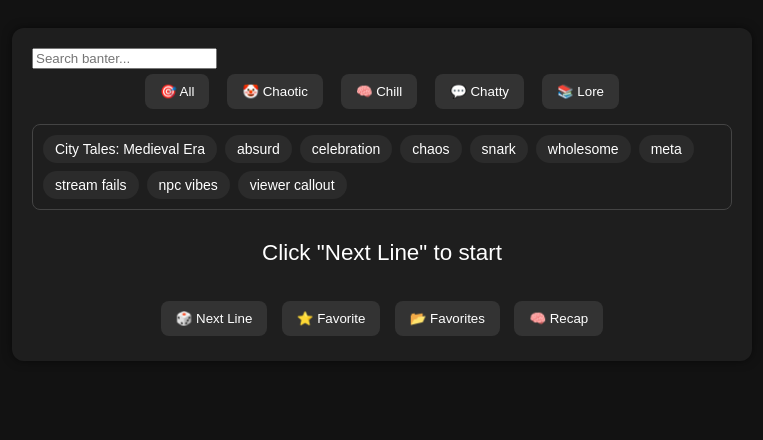
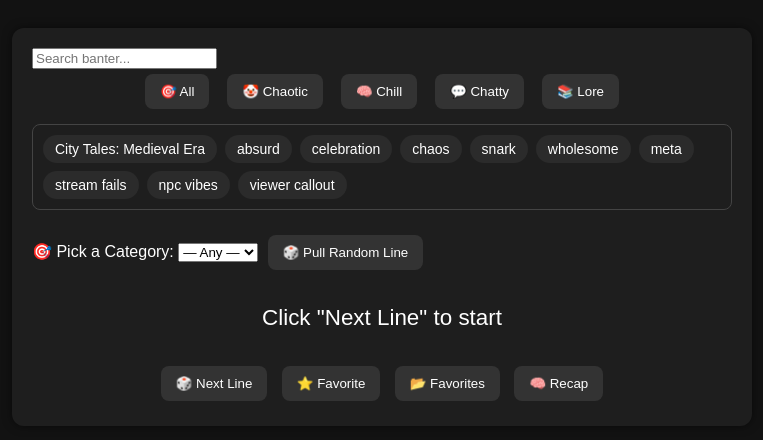
Before and after one commit to CTRLTry/banter-feeder, a plain HTML site: page public/index.html in a window 1280 px wide. Shown: the whole page, without its empty margins (258-1021 px from the left). Drawn offline with Linux system fonts and the light colour scheme.

Commit message:
Update index.html

```diff
--- a/public/index.html
+++ b/public/index.html
@@ -108,6 +108,11 @@
   <span class="tag">viewer callout</span>
   <!-- Add as many as needed -->
 </div>
+<label for="categoryPicker">🎯 Pick a Category:</label>
+<select id="categoryPicker">
+  <option value="">— Any —</option>
+</select>
+<button onclick="getRandomFromCategory()">🎲 Pull Random Line</button>
 
     <div id="banterDisplay" class="banter-line">Click "Next Line" to start</div>
     <div style="text-align:center">
@@ -146,6 +151,40 @@ const moodPresets = {
 function setMood(mood) {
   currentMoodTags = moodPresets[mood] || [];
   refreshFilteredLines();
+}
+
+function populateCategoryPicker() {
+  const catSet = new Set();
+  banterLines.forEach(b => {
+    if (b.category) catSet.add(b.category);
+  });
+
+function getRandomFromCategory() {
+  const selected = document.getElementById("categoryPicker").value;
+  const pool = banterLines.filter(b => {
+    return (!used.has(b.text)) && (!selected || b.category === selected);
+  });
+
+  if (pool.length === 0) {
+    alert("No more unused lines in this category!");
+    return;
+  }
+
+  const pick = pool[Math.floor(Math.random() * pool.length)];
+  currentLine = pick.text;
+  used.add(pick.text);
+  refreshFilteredLines();
+  showLine(pick.text);
+}
+
+
+  const picker = document.getElementById("categoryPicker");
+  catSet.forEach(cat => {
+    const opt = document.createElement("option");
+    opt.value = cat;
+    opt.textContent = cat;
+    picker.appendChild(opt);
+  });
 }
 
  function buildTagDropdown() {
```
